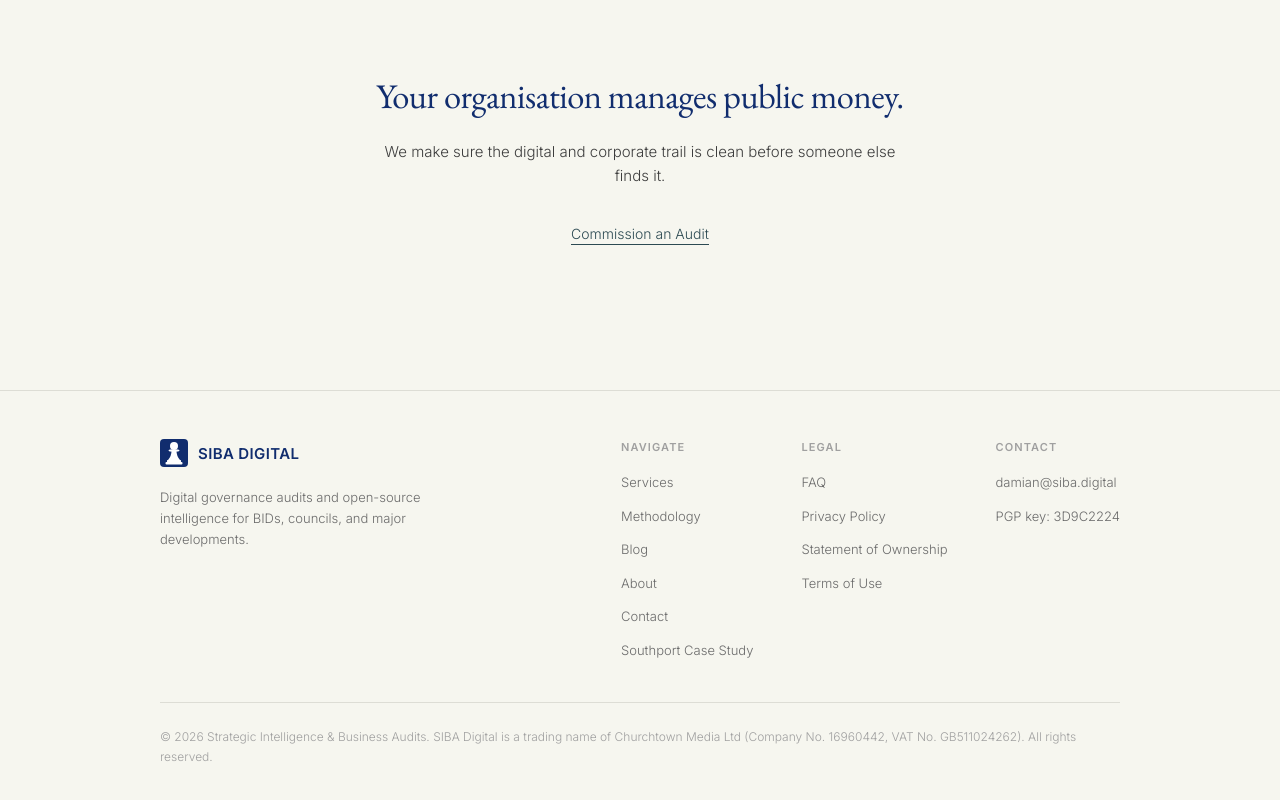
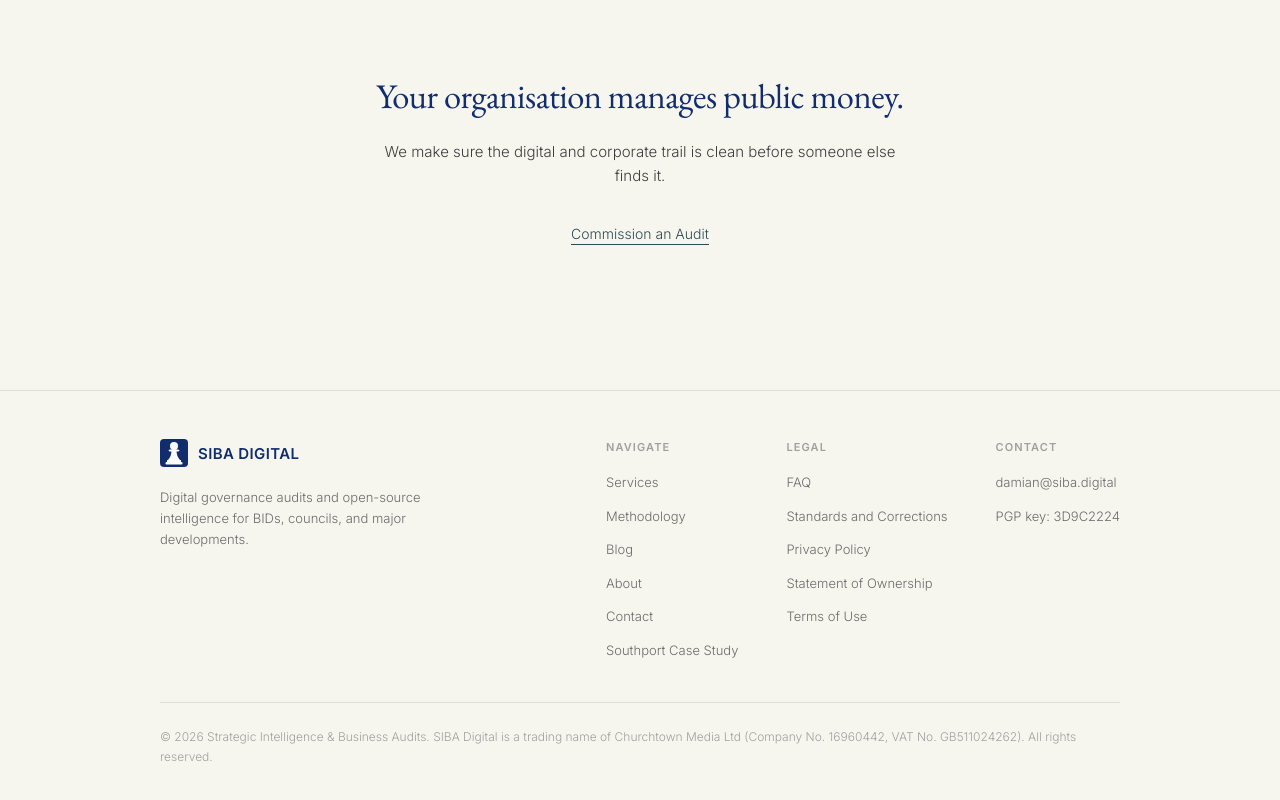
Before and after one commit to damian756/siba.digital, a Next.js app: page / in a window 1280 px wide. Shown: the part 3559-4359 px from the top of the page. Built offline with nearby package versions, Linux system fonts and the light colour scheme.

Commit message:
Add Standards and Corrections to footer Legal column

```diff
--- a/components/Footer.tsx
+++ b/components/Footer.tsx
@@ -50,6 +50,7 @@ export default function Footer() {
             <ul className="space-y-2">
               {[
                 { href: "/faq", label: "FAQ" },
+                { href: "/corrections", label: "Standards and Corrections" },
                 { href: "/privacy", label: "Privacy Policy" },
                 { href: "/privacy#ownership", label: "Statement of Ownership" },
                 { href: "/privacy#terms", label: "Terms of Use" },
```
